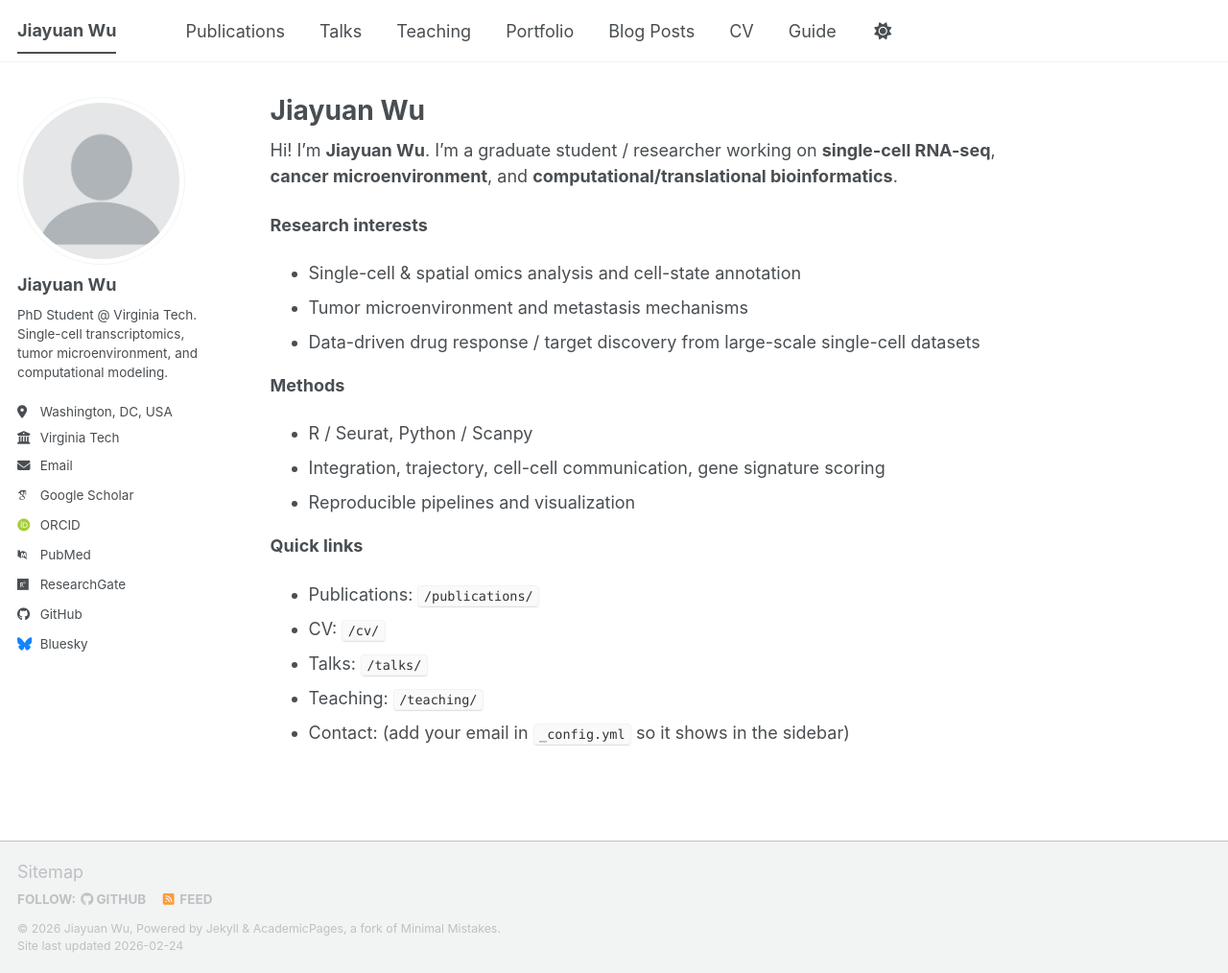
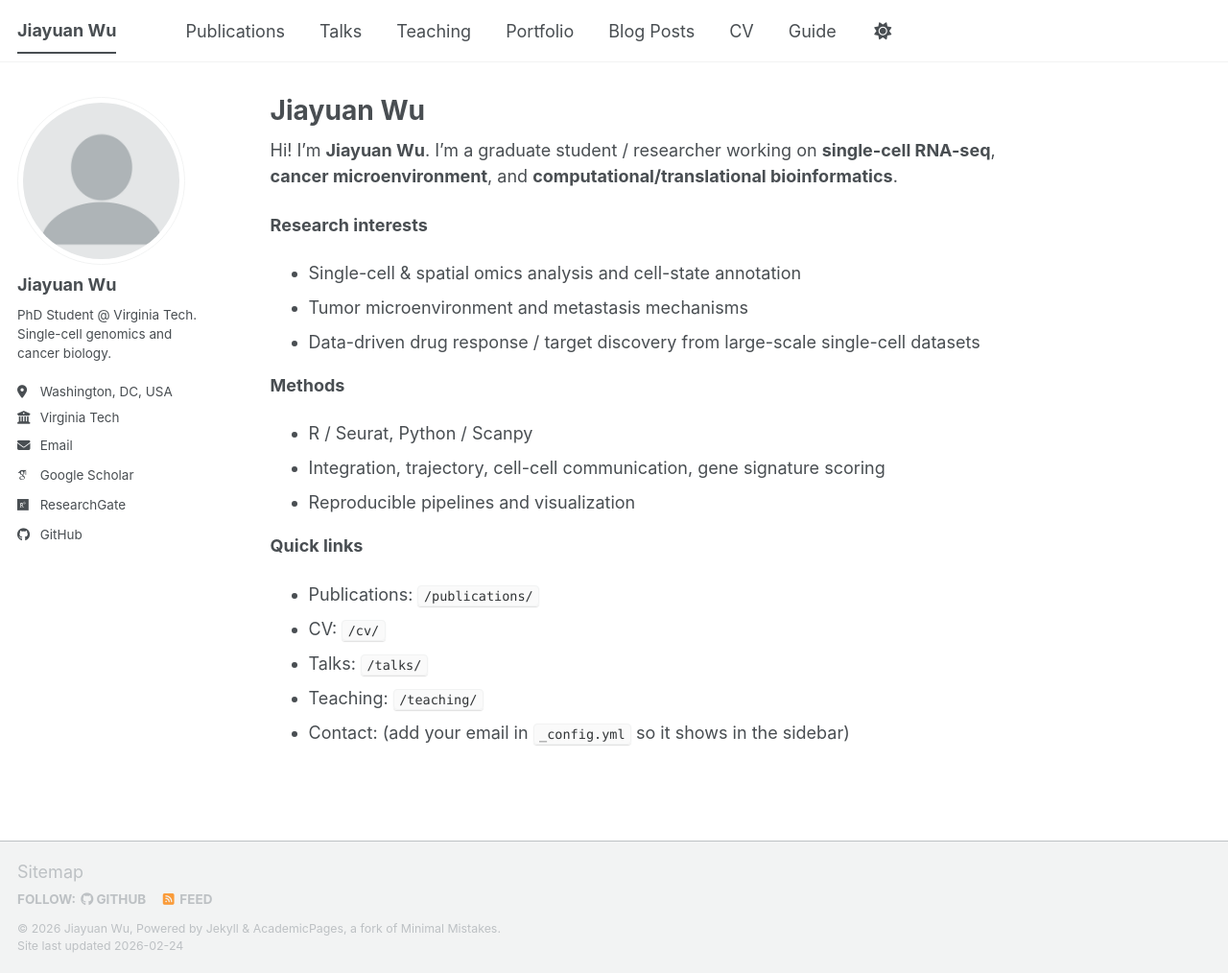
Before and after one commit to kiren-wu/wujiayuan.github.io, a Jekyll site: the page built from _pages/about.md, in a window 1280 px wide and 1014 px high. Shown: the whole window at 96% size. Built offline with Jekyll 4.4.1, drawn with Linux system fonts in a browser that asks for light colours; some web fonts are replaced; a script bundle is joined from its source files by our own code; library files that are not in the unit come from our copies; some of the changed lines change nothing that is shown.

Commit message:
Update _config.yml

```diff
--- a/_config.yml
+++ b/_config.yml
@@ -21,64 +21,15 @@ repository: "kieran-wu/kieran-wu.github.io"
 author:
   avatar           : "profile.png"
   name             : "Jiayuan Wu"
-  bio              : "PhD Student @ Virginia Tech. Single-cell transcriptomics, tumor microenvironment, and computational modeling."
+  bio              : "PhD Student @ Virginia Tech. Single-cell genomics and cancer biology."
   location         : "Washington, DC, USA"
   employer         : "Virginia Tech"
-  email            : "wujiayuan@vt.edu/wujy0610@163.com"
+  email            : "wujiayuan@vt.edu"
 
-  googlescholar    : "https://scholar.google.com/citations?user=4mFfBRgAAAAJ&hl"
+  googlescholar    : "https://scholar.google.com/citations?user=4mFfBRgAAAAJ"
+  researchgate     : "https://www.researchgate.net/profile/Jiayuan-Wu-5"
   github           : "kieran-wu"
-  bluesky          : ""
 
-  # Academic websites
-  academia         : # URL
-  arxiv            : # URL - Update with the correct link to your profile
-  googlescholar    : "https://scholar.google.com/citations?user=PS_CX0AAAAAJ"
-  inspire-hep      : # URL
-  impactstory      : # URL
-  orcid            : "https://orcid.org/yourorcidurl"
-  semantic         : # URL
-  ssrn             : # URL
-  pubmed           : "https://www.ncbi.nlm.nih.gov/pubmed/?term=john+snow"
-  researchgate     : "https://www.researchgate.net/profile/Jiayuan-Wu-5"
-  scopus           : # URL
-  zotero           : # URL
-
-
-  # Repositories and software development
-  bitbucket        : # Username - Update with your username on the site
-  codepen          : # Username
-  dribbble         : # Username
-  github           : "academicpages"
-  kaggle           : # Username
-  stackoverflow    : # User number or user number and name (i.e., use "1" or "1/jeff-atwood")
-
-  # Social media
-  artstation       : # Username
-  bluesky          : "bsky.app" # Replace this with you Bluesky username
-  facebook         : # Username
-  flickr           : # Username
-  foursquare       : # Username
-  goodreads        : # Username
-  google_plus      : # Username
-  keybase          : # Username
-  instagram        : # Username
-  lastfm           : # Username
-  linkedin         : # Username
-  mastodon         : # URL
-  medium           : # URL
-  pinterest        : # Username
-  soundcloud       : # Username
-  steam            : # Username
-  telegram         : # URL
-  tumblr           : # Username
-  twitter          : # Username for X / Twitter
-  vine             : # Username
-  weibo            : # Username
-  wikipedia        : # Username
-  rednote          : "Kieran"
-  youtube          : # Username
-  zhihu            : # Username
 
 # Publication Category - The following the list of publication categories and their headings
 publication_category:
```
